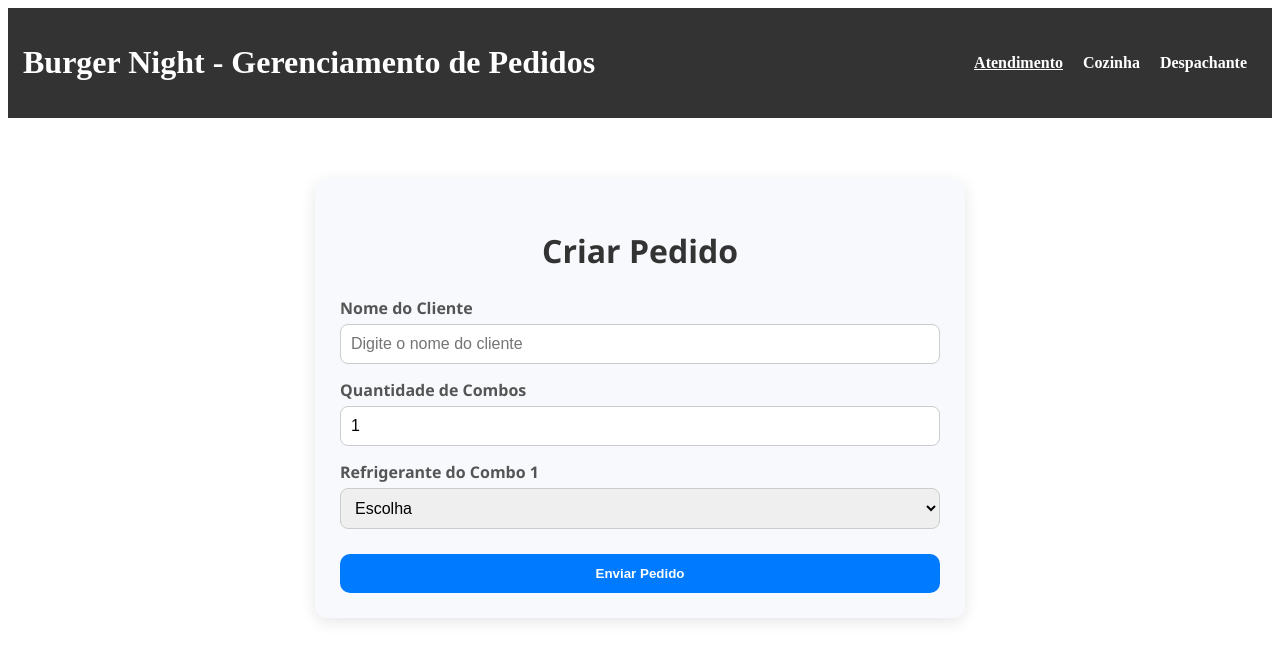
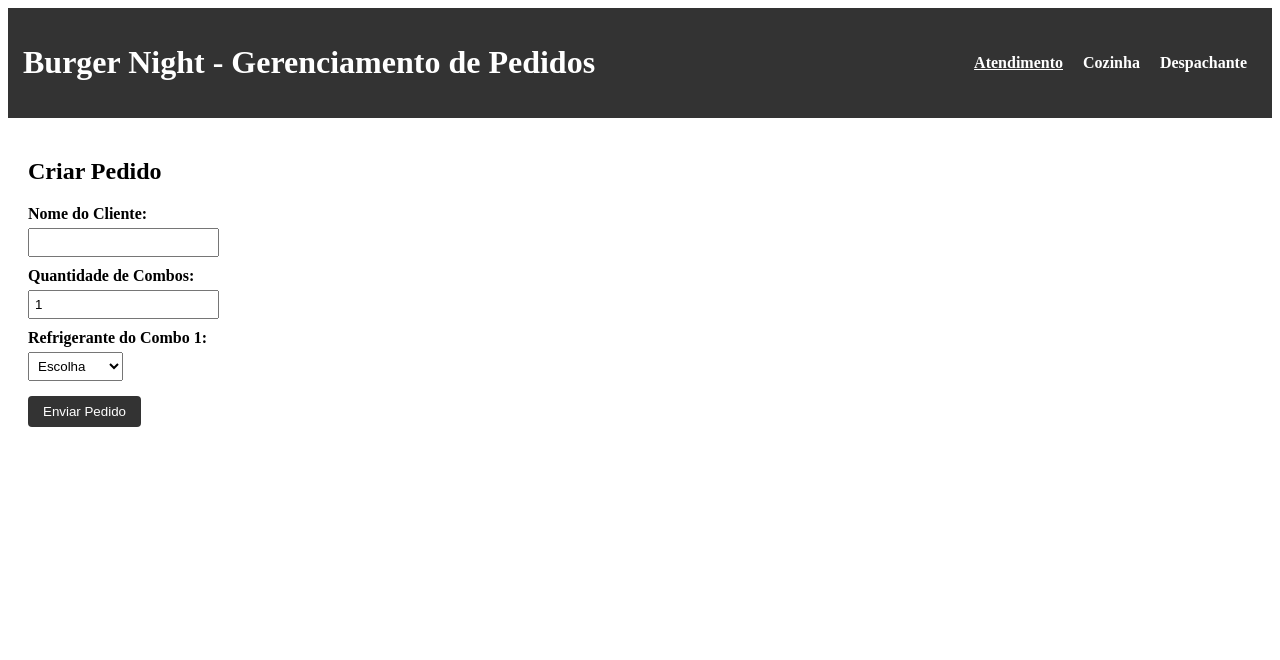
Before and after one commit to Maximiano11/burguer-night, a Vue app in the folder frontend/: page /atendimento in a window 1280 px wide. Shown: the top 660 px of the page. Built offline with nearby package versions, Linux system fonts and the light colour scheme; no server answers.

Commit message:
Add files via upload

```diff
--- a/frontend/src/views/Atendimento.vue
+++ b/frontend/src/views/Atendimento.vue
@@ -1,21 +1,16 @@
 <template>
-  <div class="container">
-    <h2 class="title">Criar Pedido</h2>
-    <form @submit.prevent="enviarPedido" class="form">
+  <div>
+    <h2>Criar Pedido</h2>
+    <form @submit.prevent="enviarPedido">
       <!-- Nome do Cliente -->
-      <div class="form-group">
-        <label>Nome do Cliente</label>
-        <input
-          type="text"
-          v-model="nomeCliente"
-          required
-          placeholder="Digite o nome do cliente"
-        />
+      <div>
+        <label>Nome do Cliente:</label>
+        <input type="text" v-model="nomeCliente" required />
       </div>
 
       <!-- Quantidade de Combos -->
-      <div class="form-group">
-        <label>Quantidade de Combos</label>
+      <div>
+        <label>Quantidade de Combos:</label>
         <input
           type="number"
           v-model.number="quantidadeCombos"
@@ -26,12 +21,8 @@
       </div>
 
       <!-- Seleção de refrigerante para cada combo -->
-      <div
-        v-for="(refri, index) in refrigerantes"
-        :key="index"
-        class="form-group"
-      >
-        <label>Refrigerante do Combo {{ index + 1 }}</label>
+      <div v-for="(refri, index) in refrigerantes" :key="index">
+        <label>Refrigerante do Combo {{ index + 1 }}:</label>
         <select v-model="refrigerantes[index]" required>
           <option disabled value="">Escolha</option>
           <option value="Coca-Cola">Coca-Cola</option>
@@ -40,7 +31,7 @@
         </select>
       </div>
 
-      <button type="submit" class="btn-submit">Enviar Pedido</button>
+      <button type="submit">Enviar Pedido</button>
     </form>
   </div>
 </template>
@@ -58,6 +49,7 @@ export default {
   },
   methods: {
     gerarRefrigerantes() {
+      // Ajusta o array de refrigerantes conforme a quantidade de combos
       this.refrigerantes = Array(this.quantidadeCombos).fill("");
     },
     async enviarPedido() {
@@ -81,83 +73,33 @@ export default {
     },
   },
   mounted() {
+    // Inicializa dropdown
     this.gerarRefrigerantes();
   },
 };
 </script>
 
 <style scoped>
-/* Container principal */
-.container {
-  max-width: 600px;
-  margin: 40px auto;
-  padding: 25px;
-  background-color: #f7f9fc;
-  border-radius: 12px;
-  box-shadow: 0 4px 15px rgba(0, 0, 0, 0.1);
-  font-family: "Segoe UI", Tahoma, Geneva, Verdana, sans-serif;
+label {
+  display: block;
+  margin-top: 10px;
+  font-weight: bold;
 }
-
-/* Título */
-.title {
-  text-align: center;
-  font-size: 2rem;
-  color: #333;
-  margin-bottom: 25px;
+select,
+input {
+  padding: 5px;
+  margin-top: 5px;
 }
-
-/* Formulário */
-.form {
-  display: flex;
-  flex-direction: column;
+button {
+  margin-top: 15px;
+  padding: 8px 15px;
+  border: none;
+  background-color: #333;
+  color: white;
+  cursor: pointer;
+  border-radius: 4px;
 }
-
-/* Grupos de campos */
-.form-group {
-  display: flex;
-  flex-direction: column;
-  margin-bottom: 15px;
-}
-
-label {
-  font-weight: 600;
-  margin-bottom: 5px;
-  color: #555;
-}
-
-/* Inputs e Selects */
-input,
-select {
-  padding: 10px;
-  border-radius: 8px;
-  border: 1px solid #ccc;
-  font-size: 1rem;
-  transition: all 0.2s;
-}
-
-input:focus,
-select:focus {
-  outline: none;
-  border-color: #007bff;
-  box-shadow: 0 0 5px rgba(0, 123, 255, 0.3);
-}
-
-/* Botão */
-.btn-submit {
-  padding: 12px;
-  background-color: #007bff;
-  color: white;
-  font-weight: bold;
-  border: none;
-  border-radius: 10px;
-  cursor: pointer;
-  transition: all 0.2s;
-  margin-top: 10px;
-}
-
-.btn-submit:hover {
-  background-color: #0056b3;
-  transform: translateY(-2px);
-  box-shadow: 0 5px 15px rgba(0, 91, 187, 0.3);
+button:hover {
+  opacity: 0.8;
 }
 </style>
--- a/frontend/src/views/Cozinha.vue
+++ b/frontend/src/views/Cozinha.vue
@@ -1,10 +1,7 @@
 <template>
-  <div class="container">
-    <h2 class="title">Pedidos na Cozinha</h2>
-
-    <div v-if="pedidos.length === 0" class="empty">
-      Nenhum pedido no momento.
-    </div>
+  <div>
+    <h2>Pedidos na Cozinha</h2>
+    <div v-if="pedidos.length === 0">Nenhum pedido no momento.</div>
 
     <div
       v-for="pedido in pedidos"
@@ -12,30 +9,23 @@
       class="pedido-card"
       :class="statusClass(pedido.status)"
     >
-      <div class="pedido-header">
-        <h3>Pedido {{ pedido.numero_pedido }} - {{ pedido.nome_cliente }}</h3>
-        <span class="status-label">{{ pedido.status }}</span>
-      </div>
+      <h3>Pedido {{ pedido.numero_pedido }} - {{ pedido.nome_cliente }}</h3>
+      <p>Status: {{ pedido.status }}</p>
 
-      <ul class="combo-list">
+      <ul>
         <li v-for="(refri, index) in pedido.refrigerantes" :key="index">
           Combo {{ index + 1 }}: {{ refri }}
         </li>
       </ul>
 
-      <div class="buttons">
-        <button
-          v-if="pedido.status === 'Pendente'"
-          @click="mudarStatus(pedido.id, 'Em Preparo')"
-        >
+      <div v-if="pedido.status === 'Pendente'">
+        <button @click="mudarStatus(pedido.id, 'Em Preparo')">
           Em Preparo
         </button>
-        <button
-          v-else-if="pedido.status === 'Em Preparo'"
-          @click="mudarStatus(pedido.id, 'Pronto')"
-        >
-          Pronto
-        </button>
+      </div>
+
+      <div v-else-if="pedido.status === 'Em Preparo'">
+        <button @click="mudarStatus(pedido.id, 'Pronto')">Pronto</button>
       </div>
     </div>
   </div>
@@ -54,12 +44,14 @@ export default {
   },
   created() {
     this.buscarPedidos();
-    this.socket = io("http://localhost:4001");
+    this.socket = io("https://burguer-night.onrender.com");
 
+    // Receber novos pedidos em tempo real
     this.socket.on("novo-pedido", (pedido) => {
       this.pedidos.push(pedido);
     });
 
+    // Atualizações de status em tempo real
     this.socket.on("atualizacao-status", (pedidoAtualizado) => {
       const index = this.pedidos.findIndex((p) => p.id === pedidoAtualizado.id);
       if (index !== -1) this.pedidos[index] = pedidoAtualizado;
@@ -69,6 +61,7 @@ export default {
     async buscarPedidos() {
       try {
         const res = await api.get("/pedidos");
+        // Filtra pedidos Pendente ou Em Preparo
         this.pedidos = res.data.filter(
           (p) => p.status === "Pendente" || p.status === "Em Preparo"
         );
@@ -79,6 +72,7 @@ export default {
     async mudarStatus(id, status) {
       try {
         await api.patch(`/pedidos/${id}/status`, { status });
+        // A atualização real-time via socket já cuida da UI
       } catch (err) {
         console.error(err);
         alert("Erro ao atualizar status");
@@ -101,90 +95,34 @@ export default {
 </script>
 
 <style scoped>
-.container {
-  max-width: 700px;
-  margin: 40px auto;
-  font-family: "Segoe UI", Tahoma, Geneva, Verdana, sans-serif;
+.pedido-card {
+  border: 1px solid #ccc;
+  padding: 10px;
+  margin-bottom: 15px;
+  border-radius: 5px;
 }
 
-.title {
-  text-align: center;
-  font-size: 2rem;
-  color: #333;
-  margin-bottom: 25px;
+.status-pendente {
+  background-color: #fff59d; /* amarelo */
 }
 
-.empty {
-  text-align: center;
-  color: #777;
-  font-size: 1.2rem;
+.status-preparo {
+  background-color: #ffb74d; /* laranja */
 }
 
-/* Cartão de pedido */
-.pedido-card {
-  background-color: #f7f9fc;
-  border-radius: 12px;
-  box-shadow: 0 4px 12px rgba(0, 0, 0, 0.08);
-  padding: 20px;
-  margin-bottom: 20px;
-  transition: all 0.2s;
-}
-
-.pedido-card:hover {
-  transform: translateY(-2px);
-  box-shadow: 0 6px 18px rgba(0, 0, 0, 0.12);
-}
-
-/* Cores de status */
-.status-pendente {
-  border-left: 5px solid #fdd835;
-}
-.status-preparo {
-  border-left: 5px solid #ff8f00;
-}
 .status-pronto {
-  border-left: 5px solid #43a047;
-}
-
-.pedido-header {
-  display: flex;
-  justify-content: space-between;
-  align-items: center;
-}
-
-.status-label {
-  font-weight: bold;
-  padding: 5px 10px;
-  border-radius: 8px;
-  color: white;
-  background-color: #555;
-  text-transform: uppercase;
-  font-size: 0.8rem;
-}
-
-.combo-list {
-  margin-top: 10px;
-  padding-left: 20px;
-}
-
-.buttons {
-  margin-top: 15px;
+  background-color: #81c784; /* verde */
 }
 
 button {
-  padding: 8px 15px;
+  margin-top: 10px;
+  padding: 5px 10px;
   border: none;
-  border-radius: 8px;
+  border-radius: 4px;
   cursor: pointer;
-  font-weight: bold;
-  color: white;
-  background-color: #007bff;
-  margin-right: 10px;
-  transition: all 0.2s;
 }
 
 button:hover {
-  background-color: #0056b3;
-  transform: translateY(-1px);
+  opacity: 0.8;
 }
 </style>
--- a/frontend/src/views/Despachante.vue
+++ b/frontend/src/views/Despachante.vue
@@ -1,157 +1,45 @@
 <template>
-  <div class="container">
-    <h2 class="title">Pedidos Prontos</h2>
-
-    <div v-if="pedidos.length === 0" class="empty">
-      Nenhum pedido pronto no momento.
-    </div>
-
-    <div
-      v-for="pedido in pedidos"
-      :key="pedido.id"
-      class="pedido-card status-pronto"
-    >
-      <div class="pedido-header">
-        <h3>Pedido {{ pedido.numero_pedido }} - {{ pedido.nome_cliente }}</h3>
-        <span class="status-label">{{ pedido.status }}</span>
-      </div>
-
-      <ul class="combo-list">
-        <li v-for="(refri, index) in pedido.refrigerantes" :key="index">
-          Combo {{ index + 1 }}: {{ refri }}
-        </li>
-      </ul>
-
-      <div class="buttons">
-        <button @click="mudarStatus(pedido.id)">Entregue</button>
-      </div>
-    </div>
+  <div>
+    <h1>Despachante</h1>
+    <PedidoCard
+      v-for="p in pedidosFiltrados"
+      :key="p.id"
+      :pedido="p"
+      :mostrarBotoes="true"
+    />
   </div>
 </template>
 
 <script>
-import { api } from "../services/api.js";
+import { api } from "../services/api";
 import { io } from "socket.io-client";
+import PedidoCard from "../components/PedidoCard.vue";
+
+const socket = io("https://burguer-night.onrender.com");
 
 export default {
+  components: { PedidoCard },
   data() {
-    return {
-      pedidos: [],
-      socket: null,
-    };
+    return { pedidos: [] };
   },
-  created() {
-    this.buscarPedidos();
-    this.socket = io("http://localhost:4001");
-
-    this.socket.on("atualizacao-status", (pedidoAtualizado) => {
-      const index = this.pedidos.findIndex((p) => p.id === pedidoAtualizado.id);
-      if (pedidoAtualizado.status === "Pronto") {
-        if (index === -1) this.pedidos.push(pedidoAtualizado);
-      } else {
-        if (index !== -1) this.pedidos.splice(index, 1);
-      }
-    });
+  computed: {
+    pedidosFiltrados() {
+      return this.pedidos.filter((p) => p.status === "Pronto");
+    },
   },
   methods: {
-    async buscarPedidos() {
-      try {
-        const res = await api.get("/pedidos");
-        this.pedidos = res.data.filter((p) => p.status === "Pronto");
-      } catch (err) {
-        console.error(err);
-      }
+    async carregarPedidos() {
+      const res = await api.get("/pedidos");
+      this.pedidos = res.data;
     },
-    async mudarStatus(id) {
-      try {
-        await api.patch(`/pedidos/${id}/status`, { status: "Entregue" });
-      } catch (err) {
-        console.error(err);
-        alert("Erro ao atualizar status");
-      }
-    },
+  },
+  mounted() {
+    this.carregarPedidos();
+    socket.on("novo-pedido", (pedido) => this.pedidos.push(pedido));
+    socket.on("atualizacao-status", (pedidoAtualizado) => {
+      const index = this.pedidos.findIndex((p) => p.id === pedidoAtualizado.id);
+      if (index !== -1) this.pedidos[index] = pedidoAtualizado;
+    });
   },
 };
 </script>
-
-<style scoped>
-.container {
-  max-width: 700px;
-  margin: 40px auto;
-  font-family: "Segoe UI", Tahoma, Geneva, Verdana, sans-serif;
-}
-
-.title {
-  text-align: center;
-  font-size: 2rem;
-  color: #333;
-  margin-bottom: 25px;
-}
-
-.empty {
-  text-align: center;
-  color: #777;
-  font-size: 1.2rem;
-}
-
-/* Cartão de pedido */
-.pedido-card {
-  background-color: #f7f9fc;
-  border-radius: 12px;
-  box-shadow: 0 4px 12px rgba(0, 0, 0, 0.08);
-  padding: 20px;
-  margin-bottom: 20px;
-  transition: all 0.2s;
-}
-
-.pedido-card:hover {
-  transform: translateY(-2px);
-  box-shadow: 0 6px 18px rgba(0, 0, 0, 0.12);
-}
-
-.status-pronto {
-  border-left: 5px solid #43a047;
-}
-
-.pedido-header {
-  display: flex;
-  justify-content: space-between;
-  align-items: center;
-}
-
-.status-label {
-  font-weight: bold;
-  padding: 5px 10px;
-  border-radius: 8px;
-  color: white;
-  background-color: #555;
-  text-transform: uppercase;
-  font-size: 0.8rem;
-}
-
-.combo-list {
-  margin-top: 10px;
-  padding-left: 20px;
-}
-
-.buttons {
-  margin-top: 15px;
-}
-
-button {
-  padding: 8px 15px;
-  border: none;
-  border-radius: 8px;
-  cursor: pointer;
-  font-weight: bold;
-  color: white;
-  background-color: #007bff;
-  margin-right: 10px;
-  transition: all 0.2s;
-}
-
-button:hover {
-  background-color: #0056b3;
-  transform: translateY(-1px);
-}
-</style>
```
